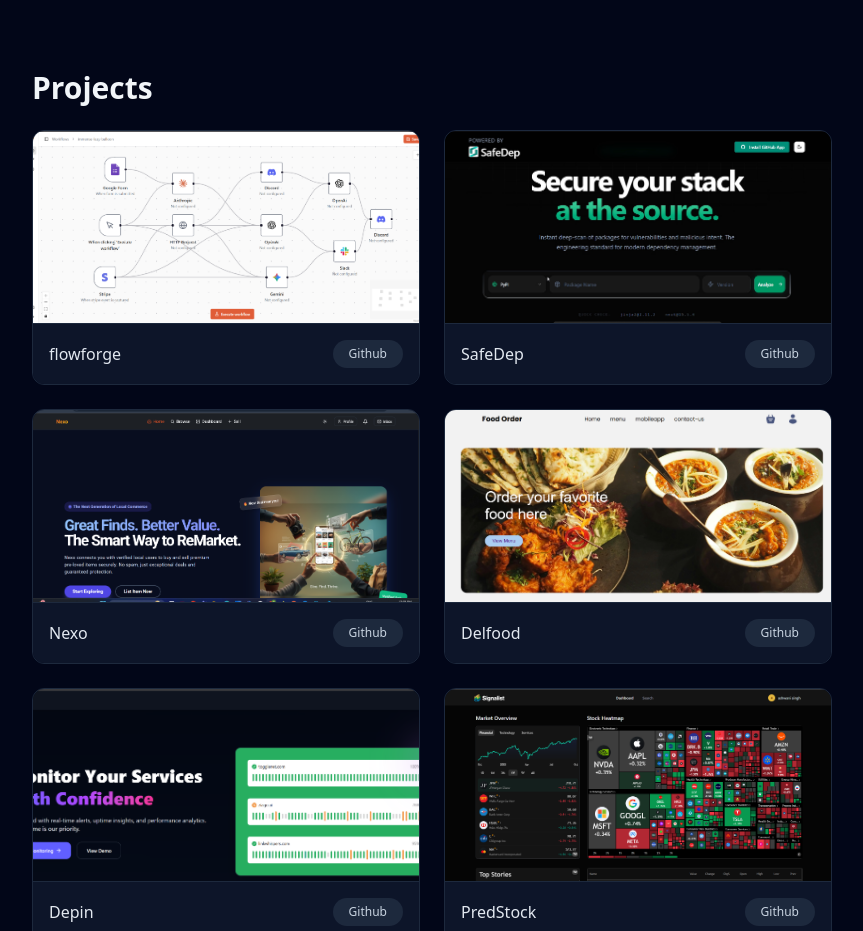
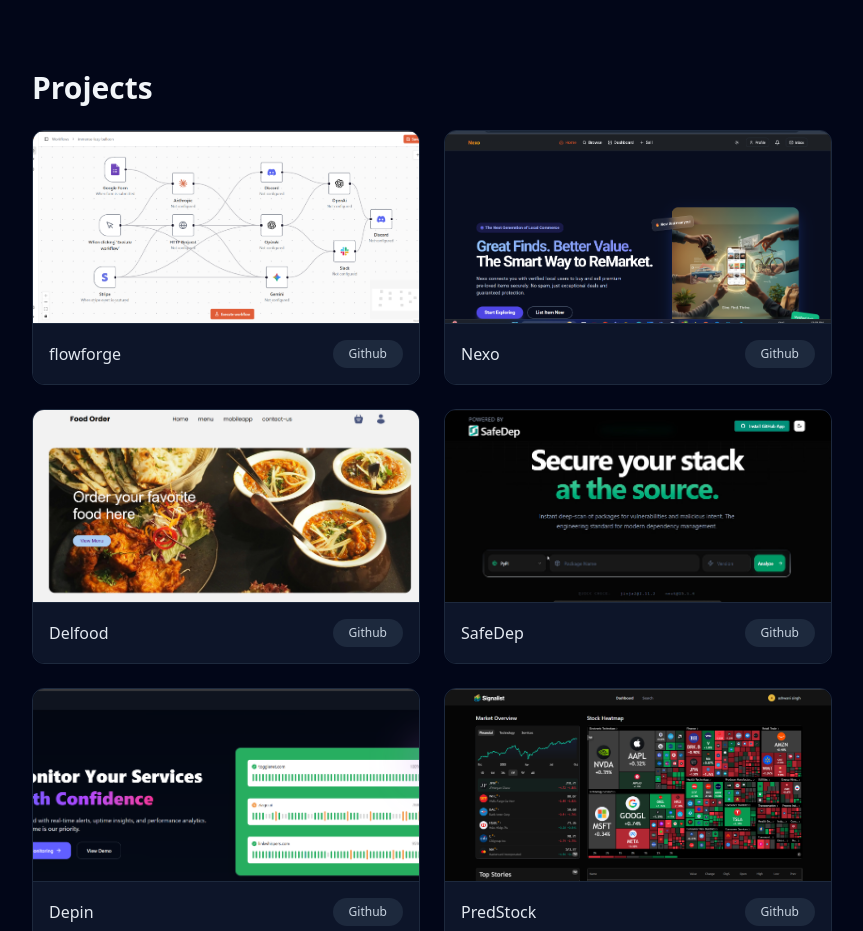
Before and after one commit to ashwani1122/my-work, a React (Vite) app: page / in a window 1280 px wide. Shown: the part 944-1875 px from the top of the page, without its empty margins (208-1071 px from the left). Built offline with nearby package versions, Linux system fonts and the light colour scheme.

Commit message:
added accordingly

```diff
--- a/src/component/moving-border.tsx
+++ b/src/component/moving-border.tsx
@@ -243,9 +243,9 @@ const MovingBorderComplete: React.FC = () => {
                 <div className="grid grid-cols-1 md:grid-cols-2 gap-6">
                   {[
                     { img: '../assets/flowforge.png', title: 'flowforge', link: 'https://workflow-automation-black.vercel.app', github: 'https://github.com/ashwani1122/workflow-automation' },
-                    { img: '../assets/safedep.png', title: 'SafeDep', link: 'https://safedep2.vercel.app/', github: 'https://github.com/ashwani1122/safedep2' },
                     { img: '../assets/nexo.png', title: 'Nexo', link: 'https://nexo12.vercel.app/', github: 'https://github.com/ashwani1122/second-life-marketplace' },
                     { img: '../assets/delfood.png', title: 'Delfood', link: 'https://order-food-tz78.onrender.com/', github: 'https://github.com/ashwani1122/Food-order/tree/main' },
+                    { img: '../assets/safedep.png', title: 'SafeDep', link: 'https://safedep2.vercel.app/', github: 'https://github.com/ashwani1122/safedep2' },
                     { img: '../assets/Depin.png', title: 'Depin', link: '', github: 'https://github.com/ashwani1122/depin' },
                     { img: '../assets/predstock.png', title: 'PredStock', link: 'https://predstock.vercel.app/', github: 'https://github.com/ashwani1122/stock-pred' }
                   ].map((project, idx) => (
```
